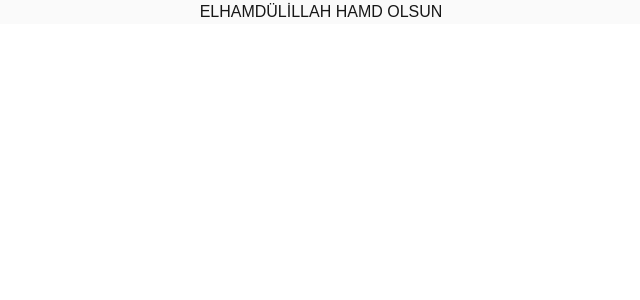
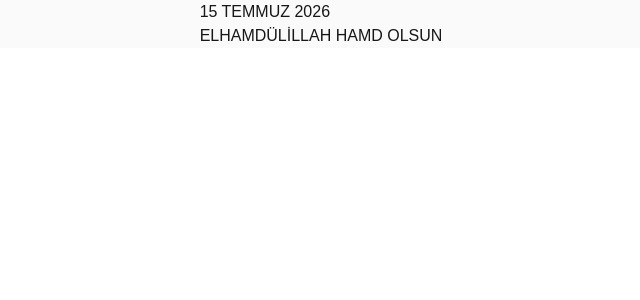
Before and after one commit to habipyilmaz/namaz-vds, a Next.js app: page / in a window 1280 px wide. Shown: the top 300 px of the page, without its empty margins (319-959 px from the left). Built offline with nearby package versions, Linux system fonts and the light colour scheme.

Commit message:
deploy remote testi

```diff
--- a/src/app/layout.js
+++ b/src/app/layout.js
@@ -4,15 +4,14 @@ import "./globals.css";
 
 
 export const metadata = {
-  title: "Namaz Rehberi Sitesi",
+  title: "Namaz Rehberi Sitesi- V.15.07.2026",
   description: "Namaz Rehberi - SAV - 2 ",
 };
 
 export default function RootLayout({ children }) {
   return (
     <html
-      lang="tr"
-    >
+      lang="tr"     >
       <body className="min-h-full flex flex-col">{children}</body>
     </html>
   );
--- a/src/app/page.js
+++ b/src/app/page.js
@@ -4,10 +4,9 @@ export default function Home() {
   return (
     <div className="flex flex-col flex-1 items-center justify-center bg-zinc-50 font-sans dark:bg-black">
     <div>
+
+             <h1>15 TEMMUZ 2026</h1>
        <h1>ELHAMDÜLİLLAH HAMD OLSUN</h1>
-
-
-
 
     </div>
     </div>
```
Also changed, not shown: .cpanel.yml (deleted), Yayınla.txt.
